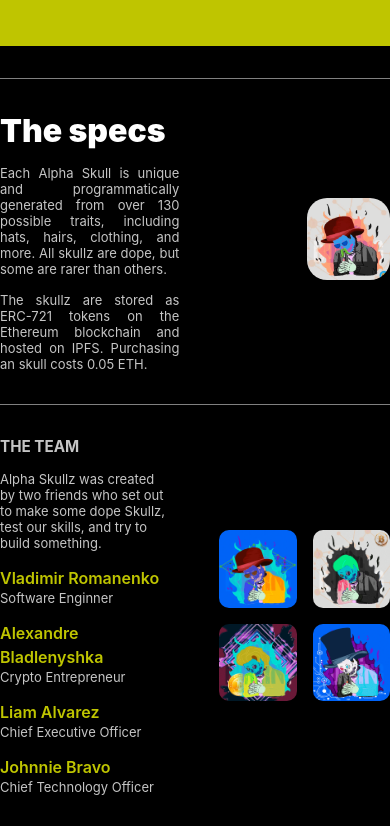
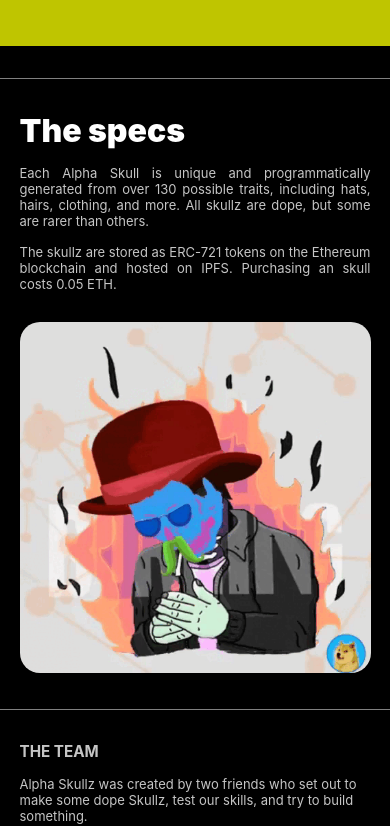
Before and after one commit to exjade/cryptoalphaskullz, a React (Create React App) app: page / in a window 390 px wide. Shown: the part 1366-2192 px from the top of the page. Built offline with nearby package versions, Linux system fonts and the light colour scheme.

Commit message:
responsive en seccion tres y cuatro

```diff
--- a/src/styles/module/Index.module.css
+++ b/src/styles/module/Index.module.css
@@ -70,6 +70,33 @@
         background: #BFC500;
         padding: 3rem;
     }
+    .third_section_wrapper {
+        display: flex;
+        align-items: center;
+        justify-content: center;
+        align-content: center;
+        flex-direction: row;
+        width: 90% !important;
+        gap: 8rem;
+    }
+    .fourth_section {
+        width: 100%;
+        margin-bottom: 2rem;
+        display: flex;
+        align-items: center;
+        justify-content: center;
+        align-content: center;
+    }
+    .fourth_section_wrapper {
+        display: flex;
+        flex-direction: column !important;
+        align-items: center;
+        justify-content: center;
+        align-content: center;
+        margin-top: 2rem;
+        gap: 1rem;
+        width: 90% !important;
+    }
 
 }
 @media (min-width: 350px) {
@@ -108,6 +135,33 @@
         flex-wrap: nowrap;
         background: #BFC500;
         padding: 3rem;
+    }
+    .third_section_wrapper {
+        display: flex;
+        align-items: center;
+        justify-content: center;
+        align-content: center;
+        flex-direction: column !important;
+        width: 90% !important;
+        gap: 30px !important;
+    }
+    .fourth_section {
+        width: 100%;
+        margin-bottom: 2rem;
+        display: flex;
+        align-items: center;
+        justify-content: center;
+        align-content: center;
+    }
+    .fourth_section_wrapper {
+        display: flex;
+        flex-direction: column !important;
+        align-items: center;
+        justify-content: center;
+        align-content: center;
+        margin-top: 2rem;
+        gap: 1rem;
+        width: 90% !important;
     }
 }
 .header {
@@ -236,6 +290,16 @@
      align-content: center;
      width: 100% !important;
  }
+ .third_section {
+    margin-top: 2rem;
+    margin-bottom: 2rem;
+    width: 100%;
+    display: flex;
+    flex-direction: row;
+    align-items: center;
+    justify-content: space-around;
+    align-content: center;
+}
  .second_section_wrapper {
     color: white;
     display: flex;
@@ -243,10 +307,19 @@
     align-items: center;
     justify-content: center;
     align-content: center;
-    width: 90%;
+    width: 90% !important;
     flex-wrap: nowrap;
     background: #BFC500;
     padding: 3rem;
+}
+.third_section_wrapper {
+    display: flex;
+    align-items: center;
+    justify-content: center;
+    align-content: center;
+    flex-direction: row;
+    width: 90% !important;
+    gap: 8rem;
 }
 }
 .first_section_wrapper {
@@ -523,6 +596,10 @@
 .fourth_section {
     width: 100%;
     margin-bottom: 2rem;
+    display: flex;
+    align-items: center;
+    justify-content: center;
+    align-content: center;
 }
 .fourth_section_wrapper {
     display: flex;
@@ -532,6 +609,7 @@
     align-content: center;
     margin-top: 2rem;
     gap: 3rem;
+    width: 100%;
 }
 .fourth_section_text {
     text-align: -webkit-match-parent !important;
```
